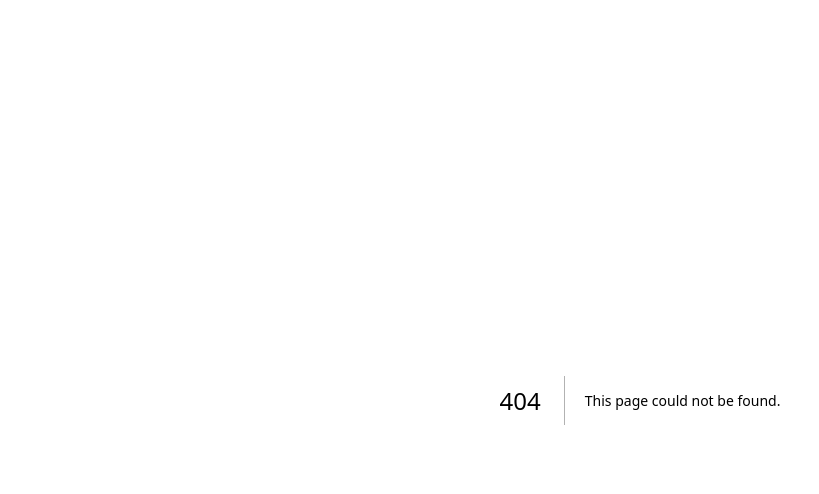
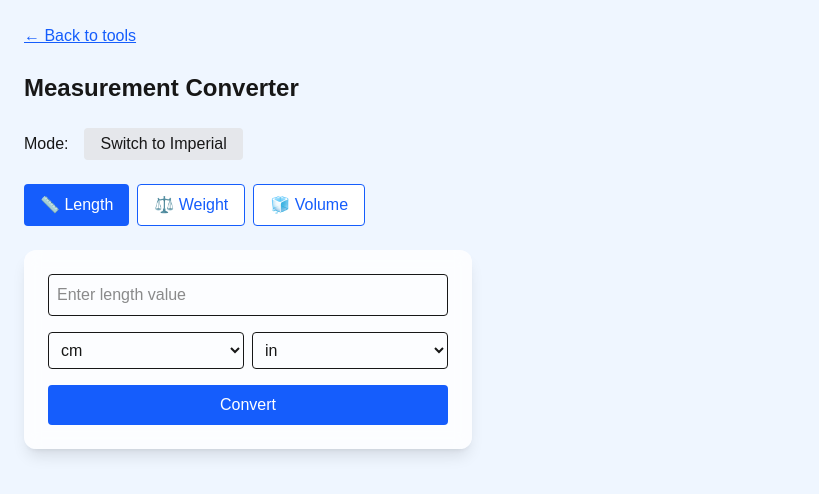
Before and after one commit to valiokarelov/cargo-calculators, a Next.js app: page /measurement-converter in a window 1280 px wide. Before the commit this address had no page. Shown: the top 494 px of the page, without its empty margins (0-819 px from the left). Built offline with nearby package versions, Linux system fonts and the light colour scheme.

Commit message:
Add measurement converter with unit tabs and temperature support

```diff
--- a/src/pages/index.tsx
+++ b/src/pages/index.tsx
@@ -21,6 +21,13 @@ export default function Home() {
           📦 Chargeable Weight Calculator
         </Link>
 
+        <Link
+          href="/measurement-converter"
+          className="block bg-blue-600 text-white py-3 px-5 rounded-lg shadow hover:bg-blue-700 transition"
+        >
+          📐 Measurement Converter
+        </Link>
+
         {/* Future calculator buttons */}
         {/*
         <Link href="/cbm-converter" className="...">📏 CBM Converter</Link>
--- /dev/null
+++ b/src/pages/measurement-converter.tsx
@@ -0,0 +1,173 @@
+import Link from 'next/link';
+import { useState } from 'react';
+
+export default function MeasurementConverter() {
+  const [tab, setTab] = useState<'length' | 'weight' | 'volume'>('length');
+  const [value, setValue] = useState('');
+  const [unitFrom, setUnitFrom] = useState('cm');
+  const [unitTo, setUnitTo] = useState('in');
+  const [result, setResult] = useState<number | null>(null);
+  const [mode, setMode] = useState<'metric' | 'imperial'>('metric');
+
+  const unitOptions = {
+    length: ['cm', 'm', 'in', 'ft', 'yd'],
+    weight: ['kg', 'lb'],
+    volume: ['L', 'm³', 'ft³', 'in³'],
+  };
+
+  const defaultUnits = {
+    metric: {
+      length: ['cm', 'm'],
+      weight: ['kg', 'kg'],
+      volume: ['L', 'm³'],
+    },
+    imperial: {
+      length: ['in', 'ft'],
+      weight: ['lb', 'lb'],
+      volume: ['in³', 'ft³'],
+    },
+  };
+
+  const conversionRates: Record<string, number> = {
+    // Length (cm)
+    cm: 1,
+    m: 100,
+    in: 2.54,
+    ft: 30.48,
+    yd: 91.44,
+    // Weight (kg)
+    kg: 1,
+    lb: 0.453592,
+    // Volume (L)
+    L: 1,
+    'm³': 1000,
+    'ft³': 28.3168,
+    'in³': 0.0163871,
+  };
+
+  const handleTabChange = (newTab: typeof tab) => {
+    setTab(newTab);
+    const [from, to] = defaultUnits[mode][newTab];
+    setUnitFrom(from);
+    setUnitTo(to);
+    setResult(null);
+    setValue('');
+  };
+
+  const handleModeToggle = () => {
+    const newMode = mode === 'metric' ? 'imperial' : 'metric';
+    setMode(newMode);
+    const [from, to] = defaultUnits[newMode][tab];
+    setUnitFrom(from);
+    setUnitTo(to);
+    setResult(null);
+    setValue('');
+  };
+
+  const handleConvert = () => {
+    const val = parseFloat(value);
+    if (isNaN(val)) return;
+
+    const base = conversionRates[unitFrom];
+    const target = conversionRates[unitTo];
+    const converted = (val * base) / target;
+
+    setResult(Number(converted.toFixed(4)));
+  };
+
+  return (
+    <main className="min-h-screen p-6 bg-blue-50">
+      <div className="space-y-6">
+        <Link href="/" className="text-blue-600 underline inline-block">
+          &larr; Back to tools
+        </Link>
+
+        <h1 className="text-2xl font-bold">Measurement Converter</h1>
+
+        {/* Mode toggle */}
+        <div className="flex items-center gap-4">
+          <span className="font-medium">Mode:</span>
+          <button
+            className="bg-gray-200 hover:bg-gray-300 px-4 py-1 rounded"
+            onClick={handleModeToggle}
+          >
+            {mode === 'metric' ? 'Switch to Imperial' : 'Switch to Metric'}
+          </button>
+        </div>
+
+        {/* Tabs */}
+        <div className="flex gap-2">
+          {(['length', 'weight', 'volume'] as const).map((t) => (
+            <button
+              key={t}
+              className={`py-2 px-4 rounded ${
+                tab === t
+                  ? 'bg-blue-600 text-white'
+                  : 'bg-white text-blue-600 border border-blue-600'
+              }`}
+              onClick={() => handleTabChange(t)}
+            >
+              {t === 'length' && '📏 Length'}
+              {t === 'weight' && '⚖️ Weight'}
+              {t === 'volume' && '🧊 Volume'}
+            </button>
+          ))}
+        </div>
+
+        {/* Converter UI */}
+        <div className="bg-white/80 p-6 rounded-xl shadow-lg backdrop-blur-sm w-full max-w-md">
+          <div className="grid gap-4">
+            <input
+              type="number"
+              className="p-2 border rounded w-full"
+              placeholder={`Enter ${tab} value`}
+              value={value}
+              onChange={(e) => setValue(e.target.value)}
+            />
+
+            <div className="flex gap-2">
+              <select
+                className="border rounded p-2 w-full"
+                value={unitFrom}
+                onChange={(e) => setUnitFrom(e.target.value)}
+              >
+                {unitOptions[tab].map((unit) => (
+                  <option key={unit} value={unit}>
+                    {unit}
+                  </option>
+                ))}
+              </select>
+
+              <select
+                className="border rounded p-2 w-full"
+                value={unitTo}
+                onChange={(e) => setUnitTo(e.target.value)}
+              >
+                {unitOptions[tab].map((unit) => (
+                  <option key={unit} value={unit}>
+                    {unit}
+                  </option>
+                ))}
+              </select>
+            </div>
+
+            <button
+              className="bg-blue-600 text-white py-2 rounded hover:bg-blue-700"
+              onClick={handleConvert}
+            >
+              Convert
+            </button>
+
+            {result !== null && (
+              <div className="p-4 bg-white rounded shadow">
+                <p>
+                  <strong>Result:</strong> {result} {unitTo}
+                </p>
+              </div>
+            )}
+          </div>
+        </div>
+      </div>
+    </main>
+  );
+}
```
